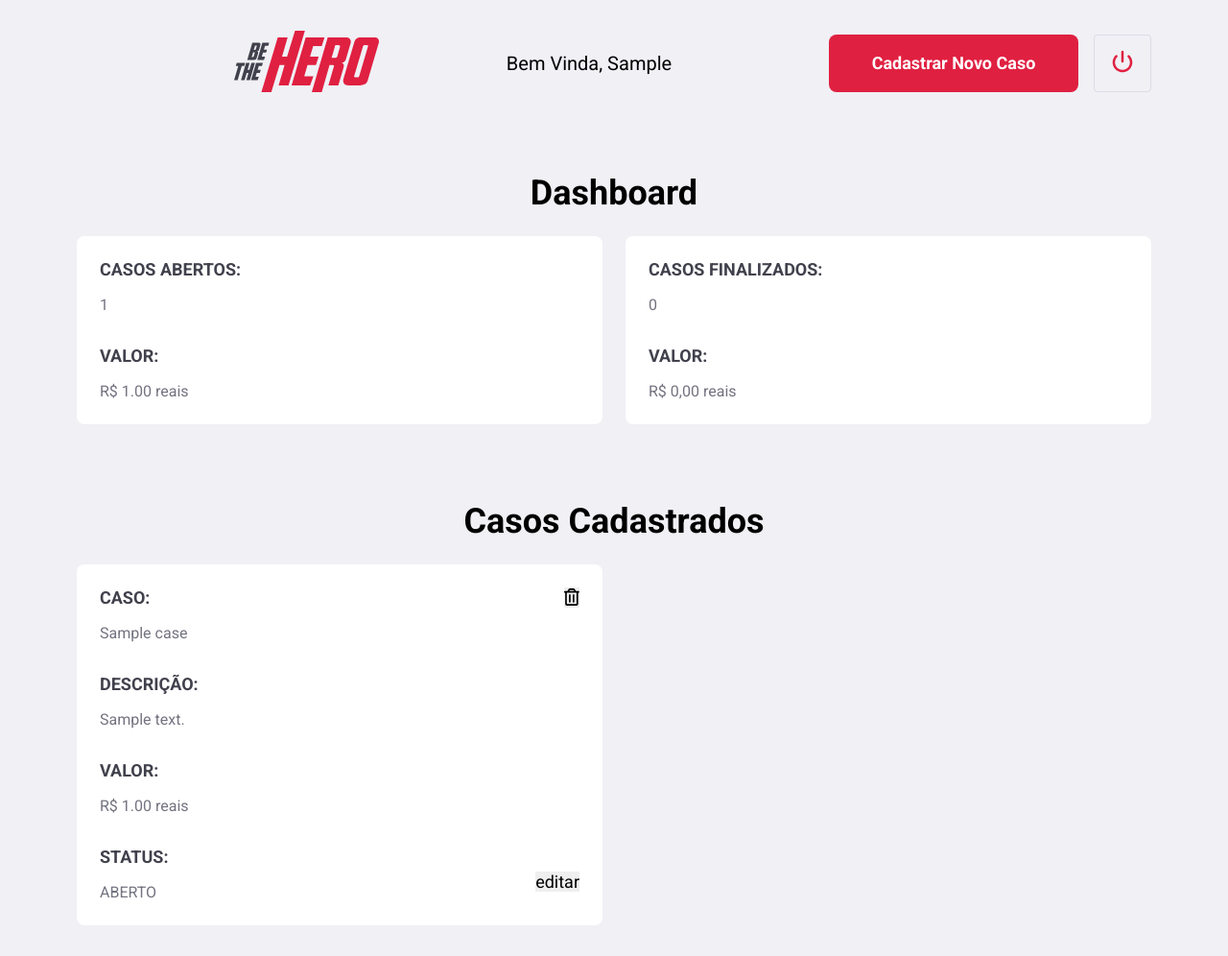
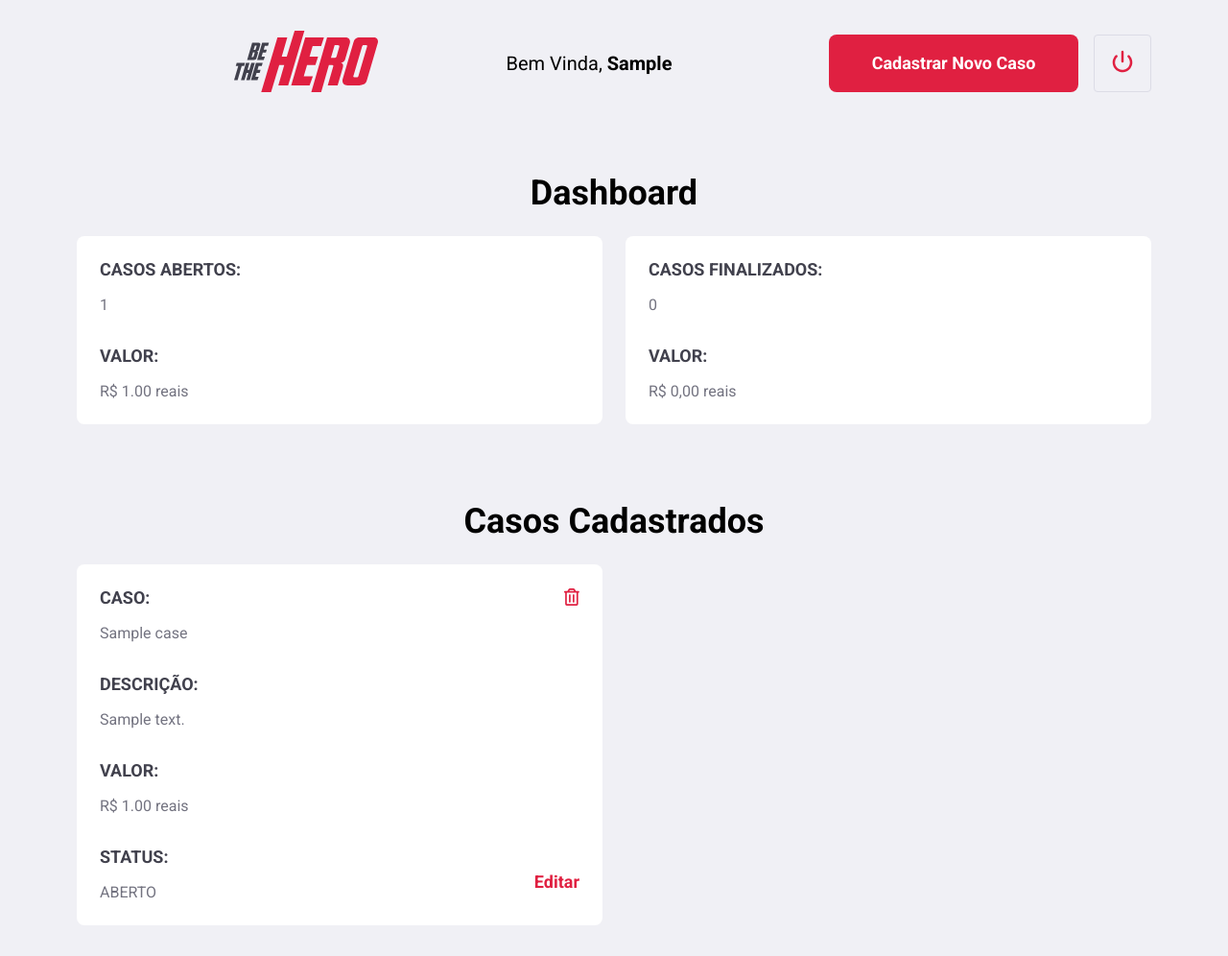
Before and after one commit to pliniomikael/semana-omnistack-11-django, a Django app: page /painel/ in a window 1280 px wide. Shown: the whole page at 96% size. Run offline with Django 3.2, Linux system fonts and the light colour scheme; a user stored in the database is signed in; tables that the repository leaves empty hold one stand-in row (values such as "Sample post"); some libraries are stand-ins or nearby versions.

Commit message:
edit button  delete color change, strong name ong

```diff
--- a/ong/templates/painel.html
+++ b/ong/templates/painel.html
@@ -72,6 +72,11 @@
     right: 24px;
     top: 24px;
     border: 0;
+    background: #fff;
+    color: #e02041;
+    font-weight: 700;
+    font-size: 18px;
+    transition: filter 0.2s;
   }
 
   .profile-container ul li .btn-edit {
@@ -105,7 +110,7 @@
   <header>
     <a href="{% url 'home' %}">
       <img src="{% static 'logo.svg' %}" alt="Be the Hero" /></a>
-    <span>Bem Vinda, {{ user.first_name }} </span>
+    <span>Bem Vinda, <strong>{{ user.first_name }}</strong> </span>
     <a href="{% url 'casosregistrarpage' %}" class="button">Cadastrar Novo Caso</a>
     <form action="{% url 'logout'  %}" method="POST">
       {% csrf_token %}
@@ -161,7 +166,7 @@
       </form>
       <a href="{% url 'editar' pk=cas.id  %}">
         <button class="btn-edit">
-          editar
+          Editar
         </button>
       </a>
     </li>
```
